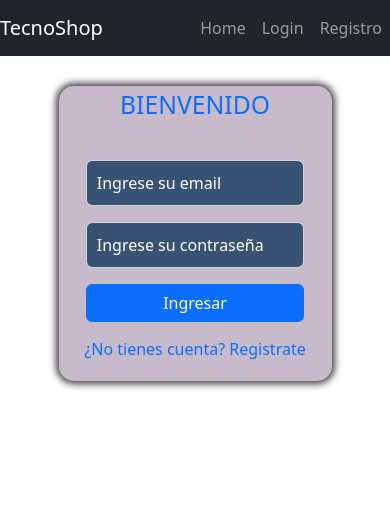
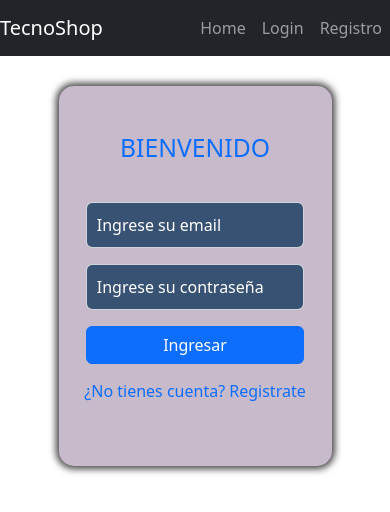
Before and after one commit to Eric9516/Tecno-Shop, a React (Create React App) app: page /login in a window 390 px wide. Shown: the top 512 px of the page. Built offline with nearby package versions, Linux system fonts and the light colour scheme.

Commit message:
adaptaciones responsive

```diff
--- a/src/styles/login.js
+++ b/src/styles/login.js
@@ -31,14 +31,14 @@ export const Div = styled.div`
     }
     @media screen and (max-width: 400px) {
         width: 70%;
-        height: 60vh;
+        height: 55vh;
     }
     @media screen and (max-width: 300px) {
         width: 85%;
         height: 60vh;
     }
     @media screen and (min-height: 700px) {
-        height: 35vh;
+        height: 45vh;
     }
 `;
 
--- a/src/styles/registro.js
+++ b/src/styles/registro.js
@@ -38,7 +38,7 @@ export const Div = styled.div`
         height: 75vh;
     }
     @media screen and (min-height: 700px) {
-        height: 50vh;
+        height: 55vh;
     }
 `;
 
```
